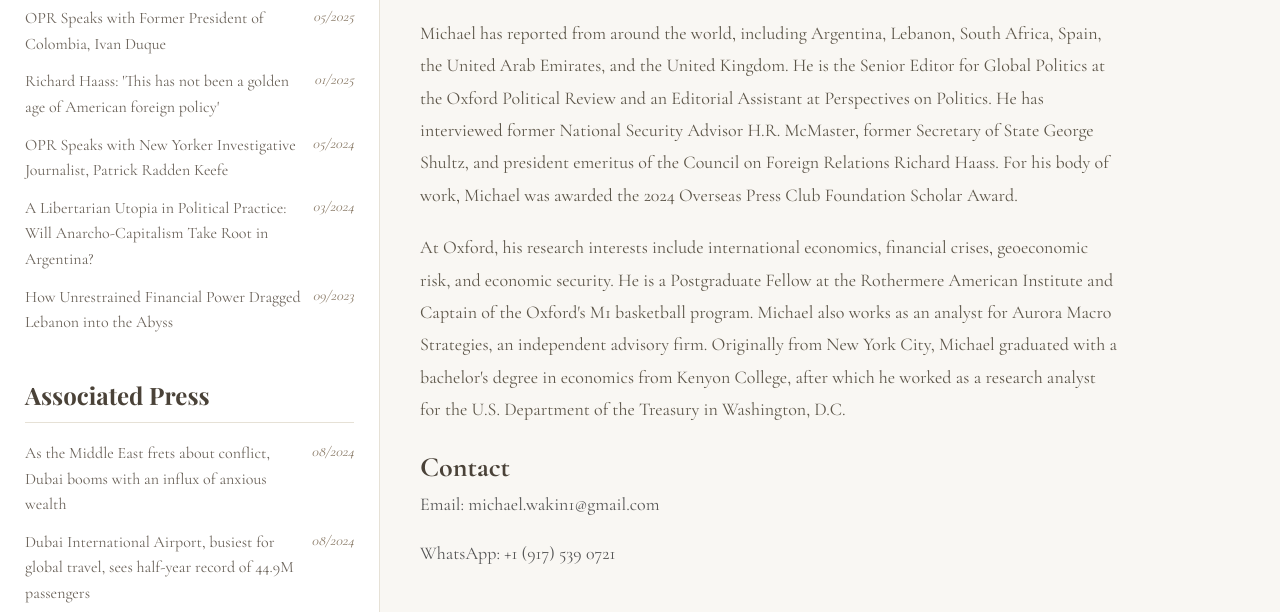
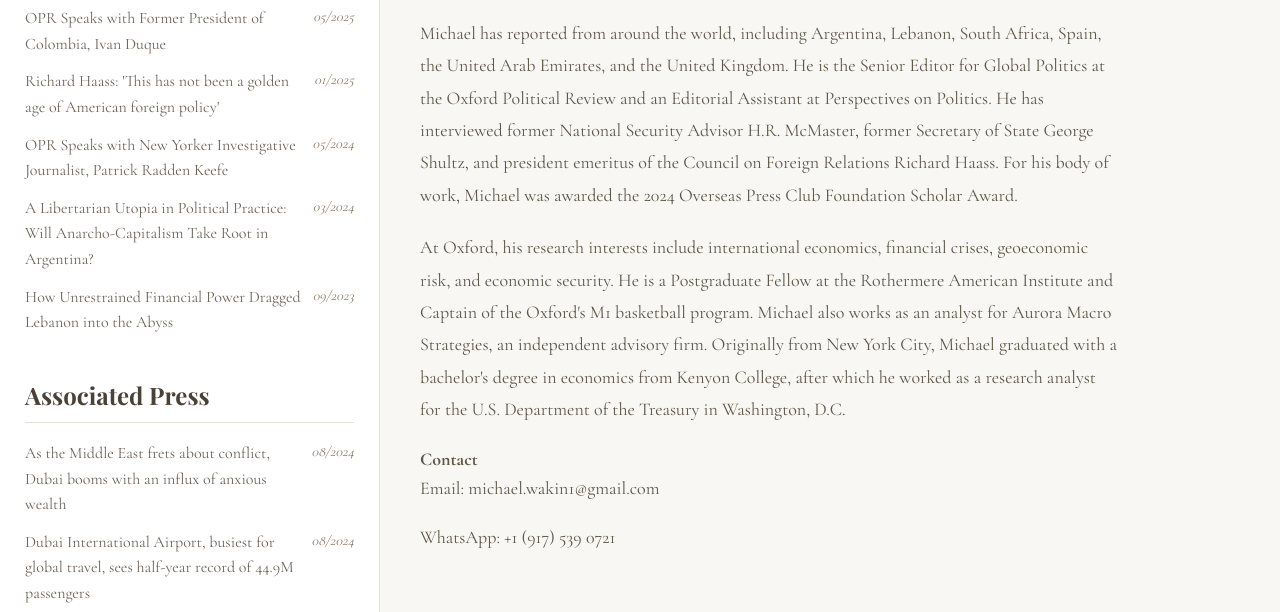
Before and after one commit to mwakin/michaelwakin.github.io, a plain HTML site: page index.html in a window 1280 px wide. Shown: the part 188-800 px from the top of the page. Drawn offline with nearby package versions, Linux system fonts and the light colour scheme.

Commit message:
Update index.html

```diff
--- a/index.html
+++ b/index.html
@@ -116,14 +116,14 @@
         }
 
         .contact-title {
-            font-size: 28px;
-            color: #4a4238;
+            font-size: 18px;
+            color: #5c5548;
         }
 
         .contact-info {
             font-size: 18px;
             line-height: 1.6;
-            color: #555;
+            color:#5c5548;
         }
     </style>
 </head>
```
